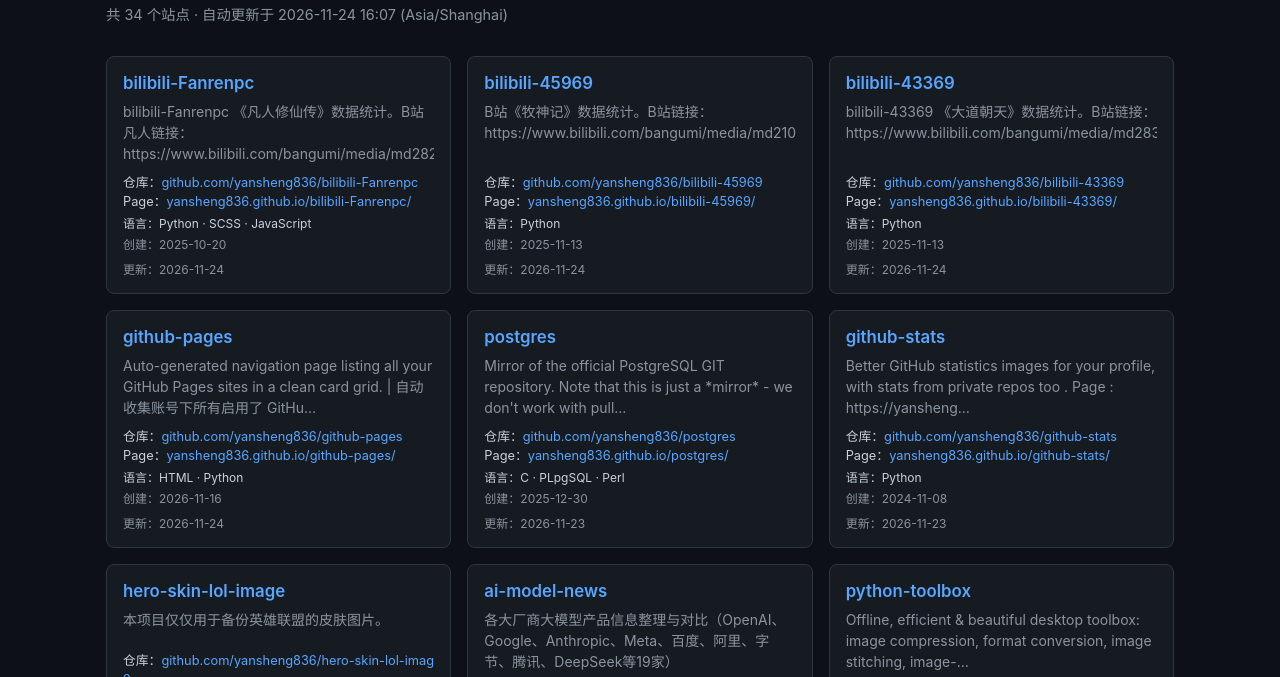
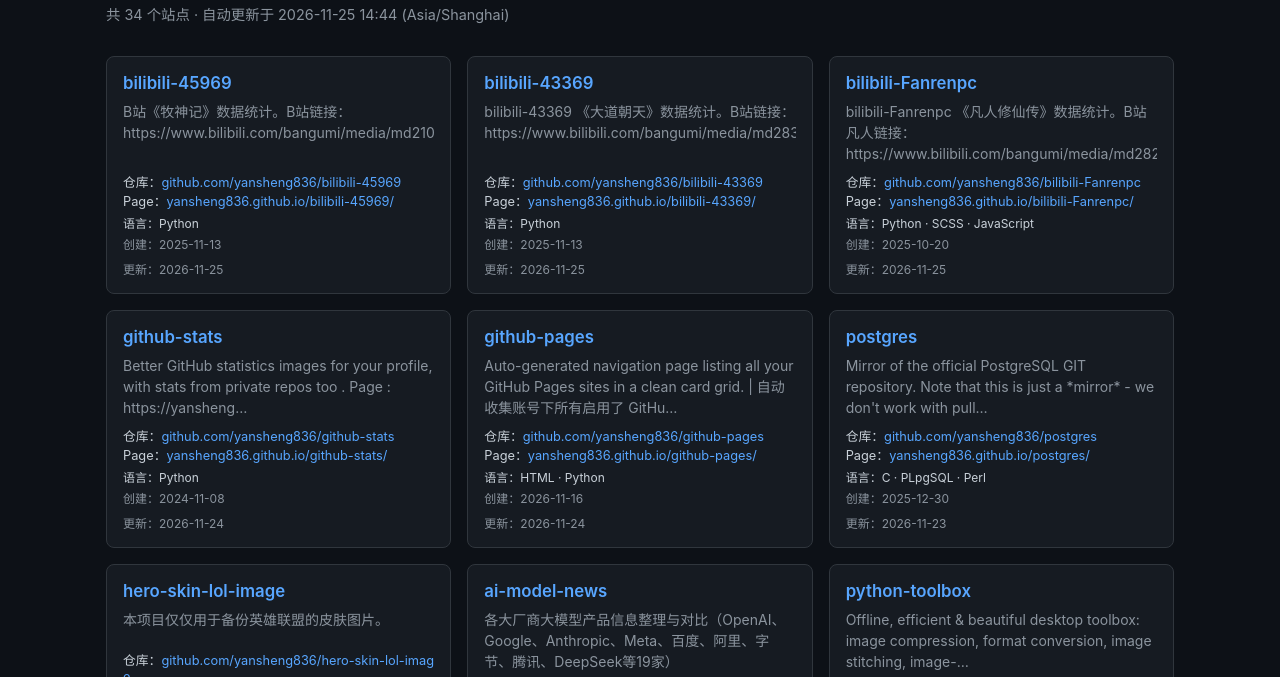
Before and after one commit to yansheng836/github-pages, a plain HTML site: page index.html in a window 1280 px wide. Shown: the part 68-745 px from the top of the page. Drawn offline with Linux system fonts and the light colour scheme.

Commit message:
chore: 自动更新 Pages 导航

```diff
--- a/index.html
+++ b/index.html
@@ -33,19 +33,10 @@ footer { max-width:1100px; margin:0 auto; padding:1rem; color:var(--muted); font
 <body>
 <header>
   <h1>yansheng836 的 GitHub Pages 导航</h1>
-  <div class="meta">共 34 个站点 · 自动更新于 2026-11-24 16:07 (Asia/Shanghai)</div>
+  <div class="meta">共 34 个站点 · 自动更新于 2026-11-25 14:44 (Asia/Shanghai)</div>
 </header>
 <main>
 <div class="grid">
-    <div class="card">
-      <a class="name" href="https://yansheng836.github.io/bilibili-Fanrenpc/" target="_blank" rel="noopener">bilibili-Fanrenpc</a>
-      <div class="desc">bilibili-Fanrenpc 《凡人修仙传》数据统计。B站凡人链接：https://www.bilibili.com/bangumi/media/md28223043</div>
-      <div class="pages">仓库：<a href="https://github.com/yansheng836/bilibili-Fanrenpc" target="_blank" rel="noopener">github.com/yansheng836/bilibili-Fanrenpc</a></div>
-      <div class="pages-url">Page：<a href="https://yansheng836.github.io/bilibili-Fanrenpc/" target="_blank" rel="noopener">yansheng836.github.io/bilibili-Fanrenpc/</a></div>
-      <div class="langs">语言：Python · SCSS · JavaScript</div>
-      <div class="created">创建：2025-10-20</div>
-      <div class="updated">更新：2026-11-24</div>
-    </div>
     <div class="card">
       <a class="name" href="https://yansheng836.github.io/bilibili-45969/" target="_blank" rel="noopener">bilibili-45969</a>
       <div class="desc">B站《牧神记》数据统计。B站链接：https://www.bilibili.com/bangumi/media/md21082961</div>
@@ -53,7 +44,7 @@ footer { max-width:1100px; margin:0 auto; padding:1rem; color:var(--muted); font
       <div class="pages-url">Page：<a href="https://yansheng836.github.io/bilibili-45969/" target="_blank" rel="noopener">yansheng836.github.io/bilibili-45969/</a></div>
       <div class="langs">语言：Python</div>
       <div class="created">创建：2025-11-13</div>
-      <div class="updated">更新：2026-11-24</div>
+      <div class="updated">更新：2026-11-25</div>
     </div>
     <div class="card">
       <a class="name" href="https://yansheng836.github.io/bilibili-43369/" target="_blank" rel="noopener">bilibili-43369</a>
@@ -62,6 +53,24 @@ footer { max-width:1100px; margin:0 auto; padding:1rem; color:var(--muted); font
       <div class="pages-url">Page：<a href="https://yansheng836.github.io/bilibili-43369/" target="_blank" rel="noopener">yansheng836.github.io/bilibili-43369/</a></div>
       <div class="langs">语言：Python</div>
       <div class="created">创建：2025-11-13</div>
+      <div class="updated">更新：2026-11-25</div>
+    </div>
+    <div class="card">
+      <a class="name" href="https://yansheng836.github.io/bilibili-Fanrenpc/" target="_blank" rel="noopener">bilibili-Fanrenpc</a>
+      <div class="desc">bilibili-Fanrenpc 《凡人修仙传》数据统计。B站凡人链接：https://www.bilibili.com/bangumi/media/md28223043</div>
+      <div class="pages">仓库：<a href="https://github.com/yansheng836/bilibili-Fanrenpc" target="_blank" rel="noopener">github.com/yansheng836/bilibili-Fanrenpc</a></div>
+      <div class="pages-url">Page：<a href="https://yansheng836.github.io/bilibili-Fanrenpc/" target="_blank" rel="noopener">yansheng836.github.io/bilibili-Fanrenpc/</a></div>
+      <div class="langs">语言：Python · SCSS · JavaScript</div>
+      <div class="created">创建：2025-10-20</div>
+      <div class="updated">更新：2026-11-25</div>
+    </div>
+    <div class="card">
+      <a class="name" href="https://yansheng836.github.io/github-stats/" target="_blank" rel="noopener">github-stats</a>
+      <div class="desc">Better GitHub statistics images for your profile, with stats from private repos too . Page : https://yansheng…</div>
+      <div class="pages">仓库：<a href="https://github.com/yansheng836/github-stats" target="_blank" rel="noopener">github.com/yansheng836/github-stats</a></div>
+      <div class="pages-url">Page：<a href="https://yansheng836.github.io/github-stats/" target="_blank" rel="noopener">yansheng836.github.io/github-stats/</a></div>
+      <div class="langs">语言：Python</div>
+      <div class="created">创建：2024-11-08</div>
       <div class="updated">更新：2026-11-24</div>
     </div>
     <div class="card">
@@ -80,15 +89,6 @@ footer { max-width:1100px; margin:0 auto; padding:1rem; color:var(--muted); font
       <div class="pages-url">Page：<a href="https://yansheng836.github.io/postgres/" target="_blank" rel="noopener">yansheng836.github.io/postgres/</a></div>
       <div class="langs">语言：C · PLpgSQL · Perl</div>
       <div class="created">创建：2025-12-30</div>
-      <div class="updated">更新：2026-11-23</div>
-    </div>
-    <div class="card">
-      <a class="name" href="https://yansheng836.github.io/github-stats/" target="_blank" rel="noopener">github-stats</a>
-      <div class="desc">Better GitHub statistics images for your profile, with stats from private repos too . Page : https://yansheng…</div>
-      <div class="pages">仓库：<a href="https://github.com/yansheng836/github-stats" target="_blank" rel="noopener">github.com/yansheng836/github-stats</a></div>
-      <div class="pages-url">Page：<a href="https://yansheng836.github.io/github-stats/" target="_blank" rel="noopener">yansheng836.github.io/github-stats/</a></div>
-      <div class="langs">语言：Python</div>
-      <div class="created">创建：2024-11-08</div>
       <div class="updated">更新：2026-11-23</div>
     </div>
     <div class="card">
```
